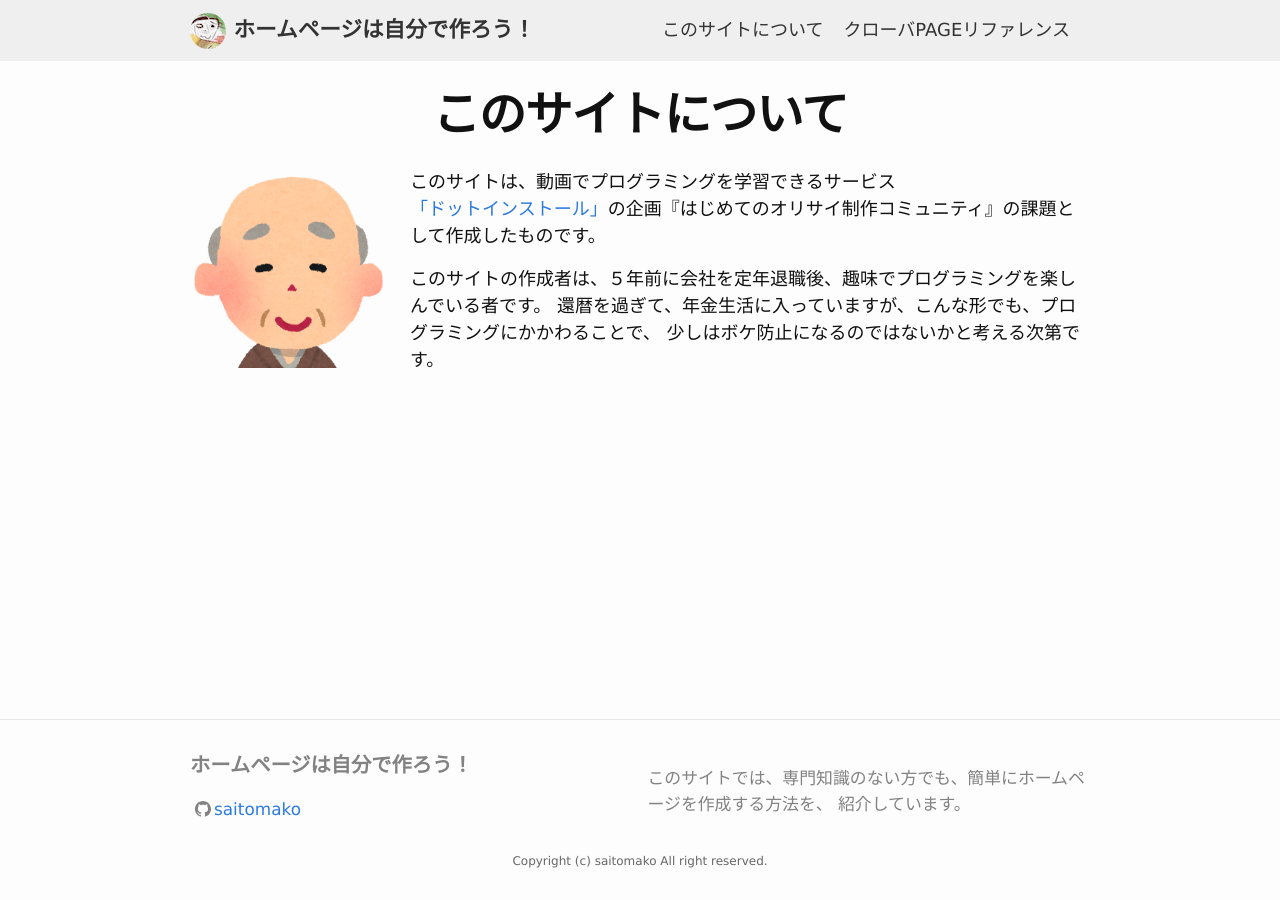
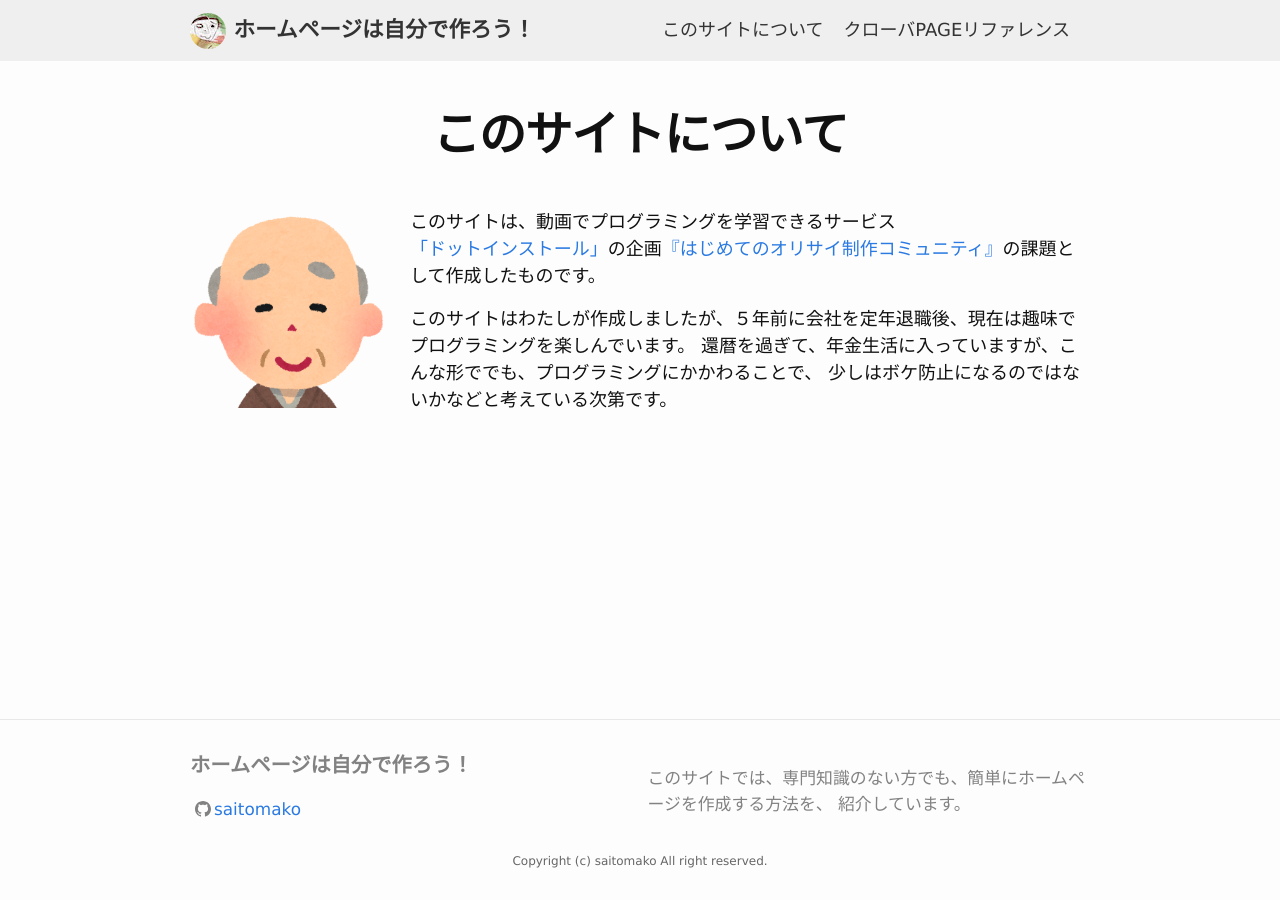
Before and after one commit to saitomako/hpbyself, a Jekyll site: the page built from about.md, in a window 1280 px wide. Built offline with Jekyll 4.4.1, drawn with Linux system fonts in a browser that asks for light colours.

Commit message:
update etc

```diff
--- a/_sass/_layout.scss
+++ b/_sass/_layout.scss
@@ -355,8 +355,8 @@ dl > div.appear dd {
  * Posts
  */
 .post-header {
-  margin-top: $spacing-unit;
-  margin-bottom: $spacing-unit;
+  margin-top: 50px;
+  margin-bottom: 50px;
 }
 
 .post-title,
--- a/about.md
+++ b/about.md
@@ -7,8 +7,7 @@ class: about
 
 ![](../images/oldman_75.png)
 
-このサイトは、動画でプログラミングを学習できるサービス[「ドットインストール」](https://dotinstall.com/)の企画『はじめてのオリサイ制作コミュニティ』の課題として作成したものです。
+このサイトは、動画でプログラミングを学習できるサービス[「ドットインストール」](https://dotinstall.com/)の企画[『はじめてのオリサイ制作コミュニティ』](https://note.com/dotinstall/n/nf30d841e318c)の課題として作成したものです。
 
-このサイトの作成者は、５年前に会社を定年退職後、趣味でプログラミングを楽しんでいる者です。
-還暦を過ぎて、年金生活に入っていますが、こんな形でも、プログラミングにかかわることで、
-少しはボケ防止になるのではないかと考える次第です。
+このサイトはわたしが作成しましたが、５年前に会社を定年退職後、現在は趣味でプログラミングを楽しんでいます。
+還暦を過ぎて、年金生活に入っていますが、こんな形ででも、プログラミングにかかわることで、 少しはボケ防止になるのではないかなどと考えている次第です。
```
Also changed, not shown: 4 other files.
